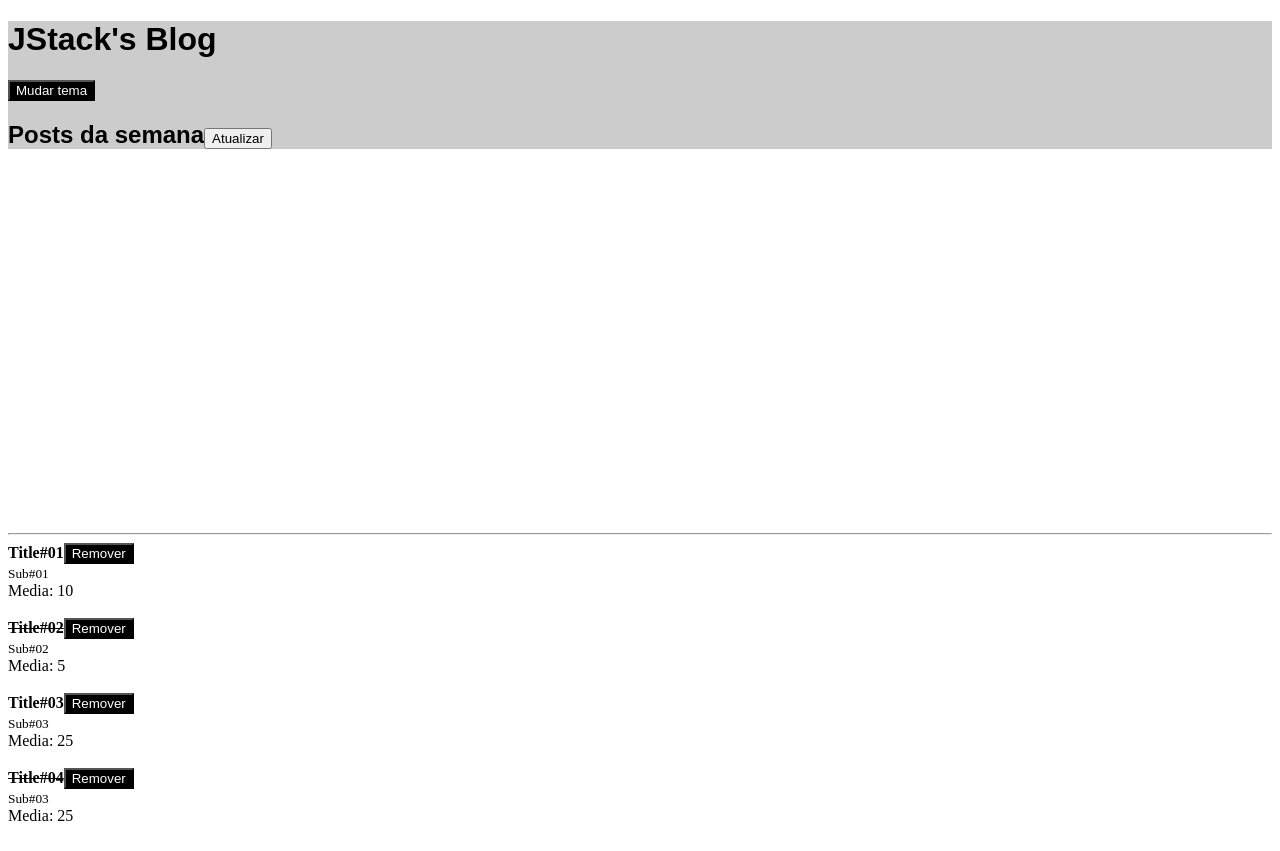
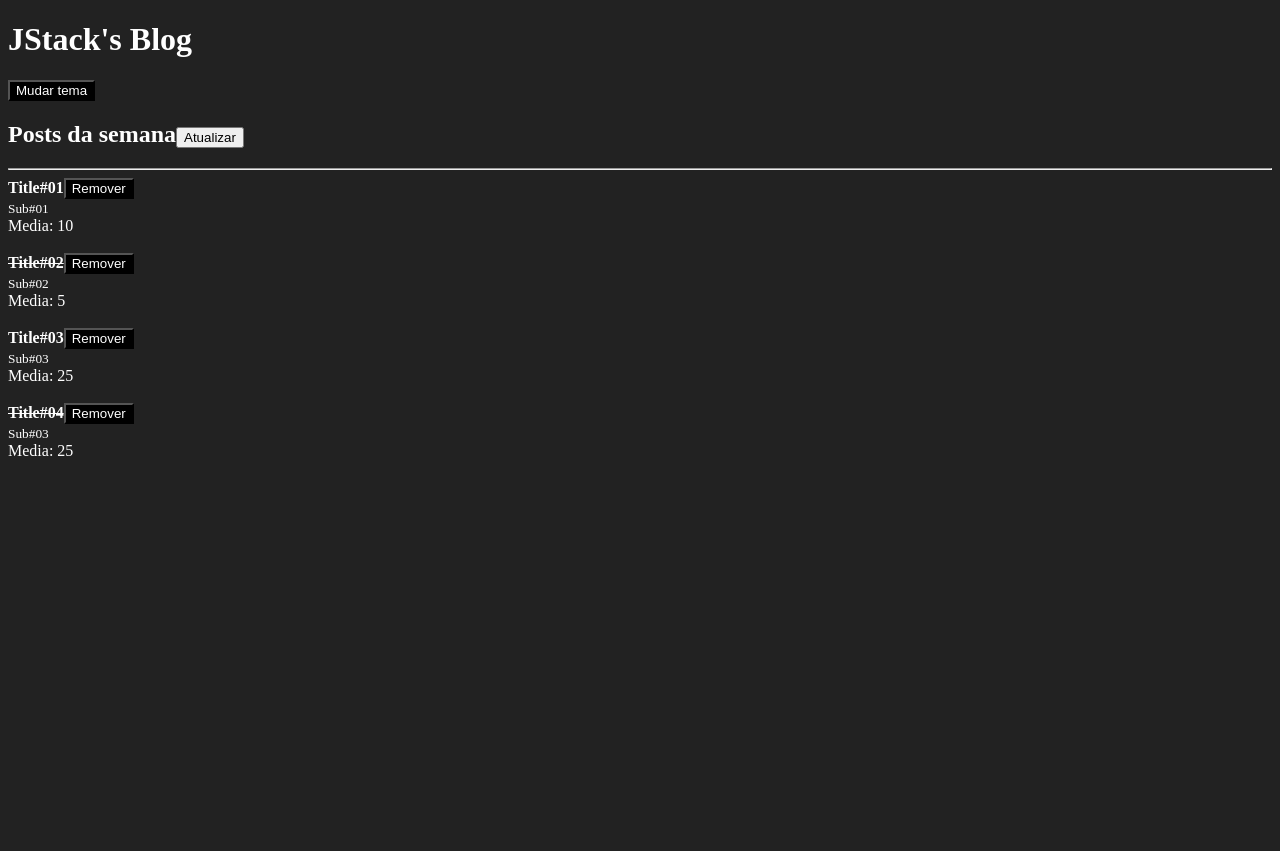
Before and after one commit to Sans-arch/react-fundamentos, a React app: page / in a window 1280 px wide. After the commit the page ends 800 px from the top, so only its background shows below. Built offline with nearby package versions, Linux system fonts and the light colour scheme.

Commit message:
Add CSS files support in Webpack configs, add index.css

```diff
--- a/package.json
+++ b/package.json
@@ -14,7 +14,9 @@
     "@babel/preset-react": "^7.18.6",
     "babel-loader": "^9.1.2",
     "clean-webpack-plugin": "^4.0.0",
+    "css-loader": "^6.7.3",
     "html-webpack-plugin": "^5.5.0",
+    "style-loader": "^3.3.1",
     "webpack": "^5.75.0",
     "webpack-cli": "^5.0.1",
     "webpack-dev-server": "^4.11.1"
--- a/src/Header.js
+++ b/src/Header.js
@@ -9,13 +9,7 @@ export default function Header(props) {
   const { onToggleTheme } = useContext(ThemeContext);
 
   return (
-    <div
-      style={{
-        background: '#ccc',
-        fontFamily: 'sans-serif',
-        marginBottom: '24rem',
-      }}
-    >
+    <div>
       <h1>{props.title}</h1>
       <Button onClick={onToggleTheme}>
         Mudar tema
--- /dev/null
+++ b/src/index.css
@@ -0,0 +1,4 @@
+body {
+  background: #222;
+  color: #fff;
+}
--- a/src/index.js
+++ b/src/index.js
@@ -3,6 +3,8 @@ import ReactDOM from 'react-dom';
 
 import App from './App';
 
+import './index.css';
+
 ReactDOM.render(
   <App />,
   document.getElementById("root")
--- a/webpack.config.js
+++ b/webpack.config.js
@@ -23,6 +23,11 @@ module.exports = {
         exclude: /node_modules/,
         use: 'babel-loader',
       },
+      {
+        test: /\.css$/,
+        exclude: /node_modules/,
+        use: ['style-loader', 'css-loader']
+      },
     ],
   },
   devServer: {
```
Also changed, not shown: 1 other file (tests, documents, lock files or other folders).
